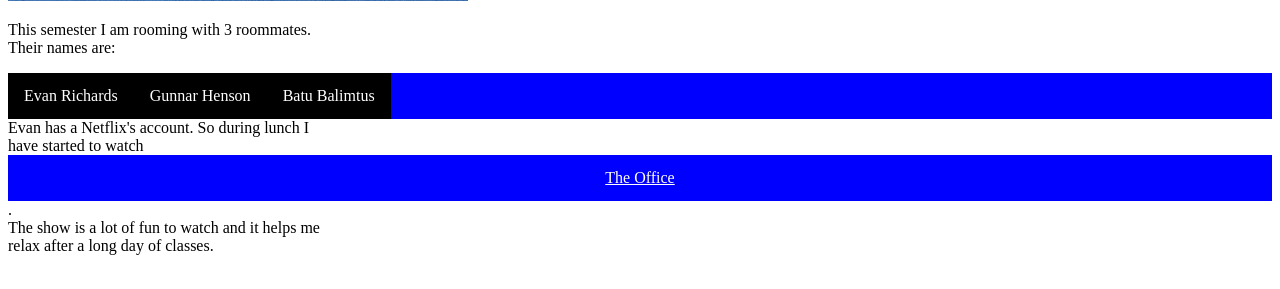
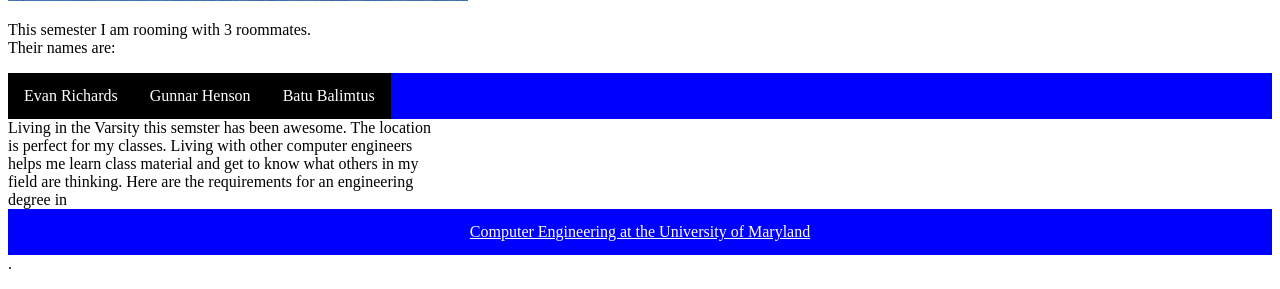
Before and after one commit to BenPHaley/build-a-webpage, a Flask app: page / in a window 1280 px wide. Shown: the part 909-1198 px from the top of the page. Before the commit the page ends 1164 px from the top, so only its background shows below. Run offline with Flask 2, Linux system fonts and the light colour scheme.

Commit message:
Changed description of image and paragraph below

```diff
--- a/templates/home.html
+++ b/templates/home.html
@@ -24,7 +24,7 @@
             <li><a href="/signin" title="Sign in to your account">Sign-In</a></li>
         </ul>
         <br>
-        <img src="{{ url_for('static', filename='images/card1.jpg') }}" alt="Meme of Dwight from The Office T.V. series. Age is just a number. False, age is a word.">
+        <img src="{{ url_for('static', filename='images/card1.jpg') }}" alt="Captain America Playing Card">
         <p>
             This semester I am rooming with 3 roommates.<br>
             Their names are:<br>
@@ -33,10 +33,16 @@
                 <li>Gunnar Henson</li>
                 <li>Batu Balimtus</li>
             </ul>
-            Evan has a Netflix's account. So during lunch I<br>
-            have started to watch <a href="https://www.youtube.com/watch?v=LHOtME2DL4g">The Office</a>.<br>
-            The show is a lot of fun to watch and it helps me<br>
-            relax after a long day of classes.<br>
+            <div>
+                Living in the Varsity this semster has been awesome. The location<br>
+                is perfect for my classes. Living with other computer engineers<br>
+                helps me learn class material and get to know what others in my<br>
+                field are thinking. Here are the requirements for an engineering<br>
+                degree in
+                <a href="http://www.ece.umd.edu/undergrad/ce-degree-requirements">
+                    Computer Engineering at the University of Maryland
+                </a>. <br>
+            </div>
         </p>
     </body>
 </html>
```
